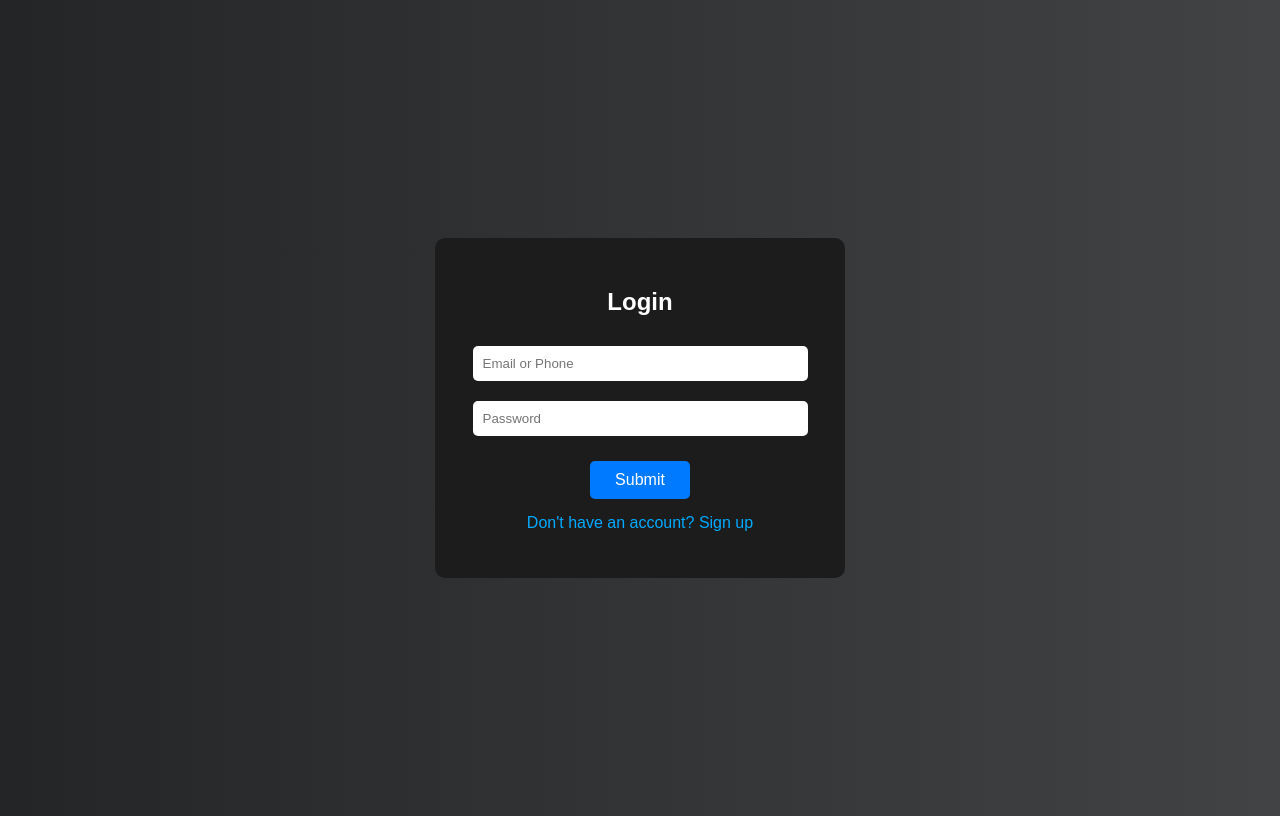
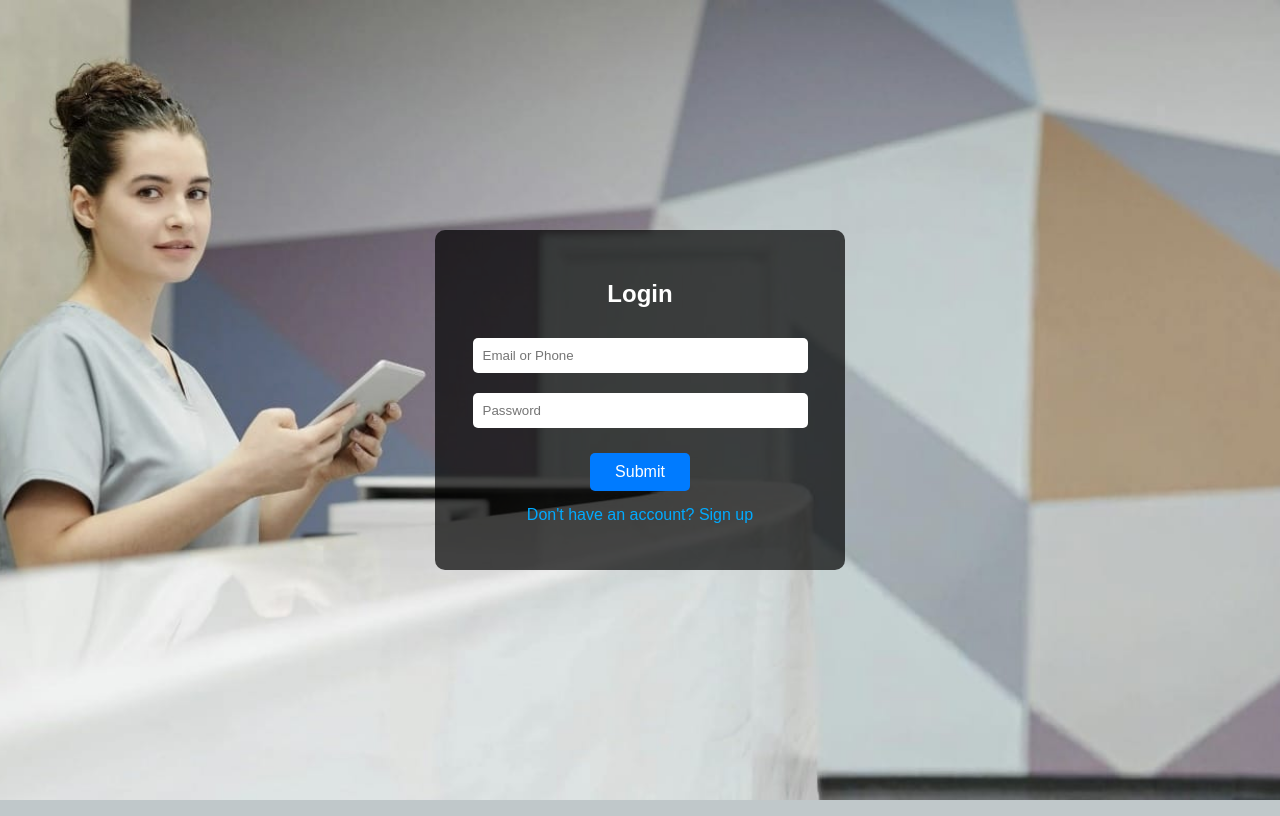
Before and after one commit to Prasad2754/capstone-hospital-app, a Flask app: page /auth in a window 1280 px wide. Run offline with Flask 3, Linux system fonts and the light colour scheme.

Commit message:
Update login page with background image

```diff
--- a/templates/auth.html
+++ b/templates/auth.html
@@ -5,17 +5,19 @@
     <title>Login / Sign Up</title>
     <style>
         body {
-            background: linear-gradient(to right, #232526, #414345);
+            background: url("{{ url_for('static', filename='my_image.jpg') }}") no-repeat center center fixed;
+            background-size: cover;
             font-family: Arial, sans-serif;
             color: white;
             display: flex;
             justify-content: center;
             align-items: center;
             height: 100vh;
+            margin: 0;
         }
 
         .auth-box {
-            background: #1c1c1c;
+            background: rgba(0, 0, 0, 0.7);
             padding: 30px;
             border-radius: 10px;
             width: 350px;
```
Also changed, not shown: static/my_image.jpg (added).
